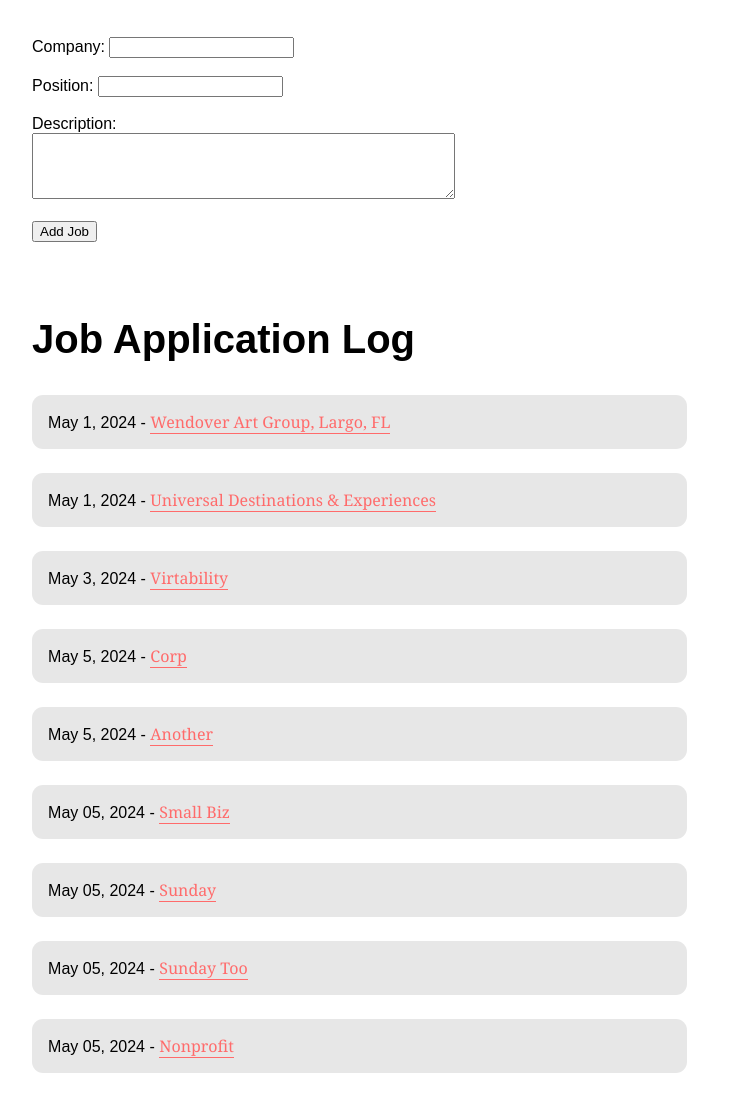
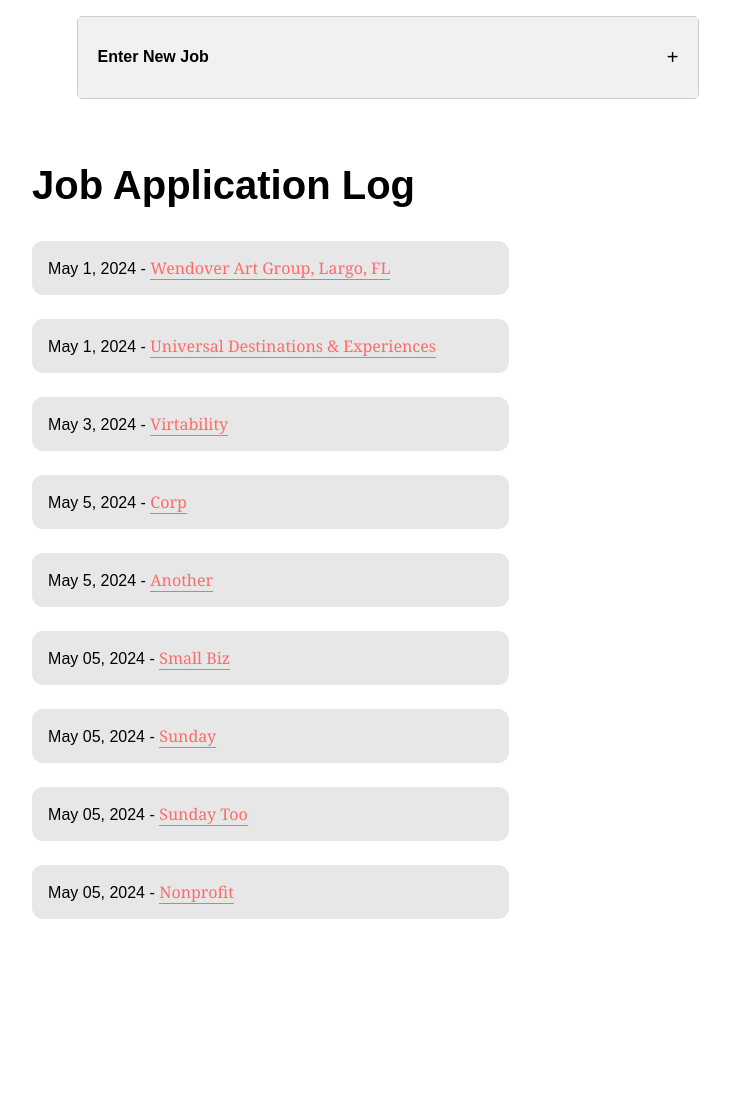
Before and after one commit to FrankDraws/py_job-log, a Flask app: page / in a window 1280 px wide. Shown: the whole page, without its empty margins (268-998 px from the left). After the commit the page ends 919 px from the top, so only its background shows below. Run offline with Flask 3, Linux system fonts and the light colour scheme.

Commit message:
Added accordion just to see, and other style changes.

```diff
--- a/static/style.css
+++ b/static/style.css
@@ -19,6 +19,7 @@
 }
 section {
     margin: 1.3em;
+
 }
 /* Content  */
 @media (min-width: 768px) {
@@ -32,12 +33,18 @@
         padding: 1em;
         /* margin-top: -10%; */
     }
-    section {
-        /* outline: 1px solid red; */
+    #job-app {
+        /* outline: 1px solid green; */
         width: 80ch;
         }
     li {
         width: 70ch;
+    }
+    #form {
+        width: max-content;
+        /* outline: 1px solid orange; */
+        display: grid;
+        place-items: center;
     }
 }
 ul {
@@ -51,6 +58,7 @@
     cursor: pointer;
     margin: 0 0 1.5em 0;
     list-style: none;
+    width: 50ch;
 }
 
 a, a:visited {
@@ -103,3 +111,49 @@
     max-width: 60ch;
     line-height: 1.8;
 }
+
+/*
+    Accordion
+*/
+.accordion {
+    width: 70ch;
+    margin: 0 auto;
+    /* outline: 1px solid red; */
+}
+
+.accordion-item {
+    border: 1px solid #ccc;
+    border-radius: 5px;
+    margin-bottom: 10px;
+}
+
+.accordion-header {
+    background-color: #f1f1f1;
+    padding: 10px 20px;
+    cursor: pointer;
+    display: flex;
+    justify-content: space-between;
+    align-items: center;
+}
+
+.accordion-header h3 {
+    margin: 0;
+}
+
+.accordion-icon {
+    font-size: 20px;
+    transition: transform 0.3s ease;
+}
+
+.accordion-content {
+    padding: 20px;
+    display: none;
+}
+
+.accordion-item.active .accordion-icon {
+    transform: rotate(45deg);
+}
+
+.accordion-item.active .accordion-content {
+    display: block;
+}
--- a/templates/index.html
+++ b/templates/index.html
@@ -13,6 +13,13 @@
 </style>
 </head>
 <body>
+    <div class="accordion">
+        <div class="accordion-item">
+            <div class="accordion-header">
+                <h4>Enter New Job</h4>
+                <span class="accordion-icon">+</span>
+            </div>
+            <div class="accordion-content">
                     <section id="form">
                         <form id="job-form" method="POST" action="{{ url_for('log_data') }}">
                             <label for="company">Company:</label>
@@ -27,7 +34,10 @@
                             <button type="submit">Add Job</button>
                         </form>
                     </section>
-    <section>
+                </div>
+        </div>
+    </div>
+    <section id="job-app">
         <h1>Job Application Log</h1>
         <!-- <ul id="job-list">
             {% for job in job_data %}
@@ -43,7 +53,15 @@
 
     </section>
 
+<script>
+    const accordionItems = document.querySelectorAll('.accordion-item');
 
+        accordionItems.forEach(item => {
+            item.addEventListener('click', () => {
+                item.classList.toggle('active');
+            });
+        });
+</script>
 
 
 <script src="{{ url_for('static', filename='script.js') }}"></script>
```
Lines whose indentation alone changed are shown as unchanged.
